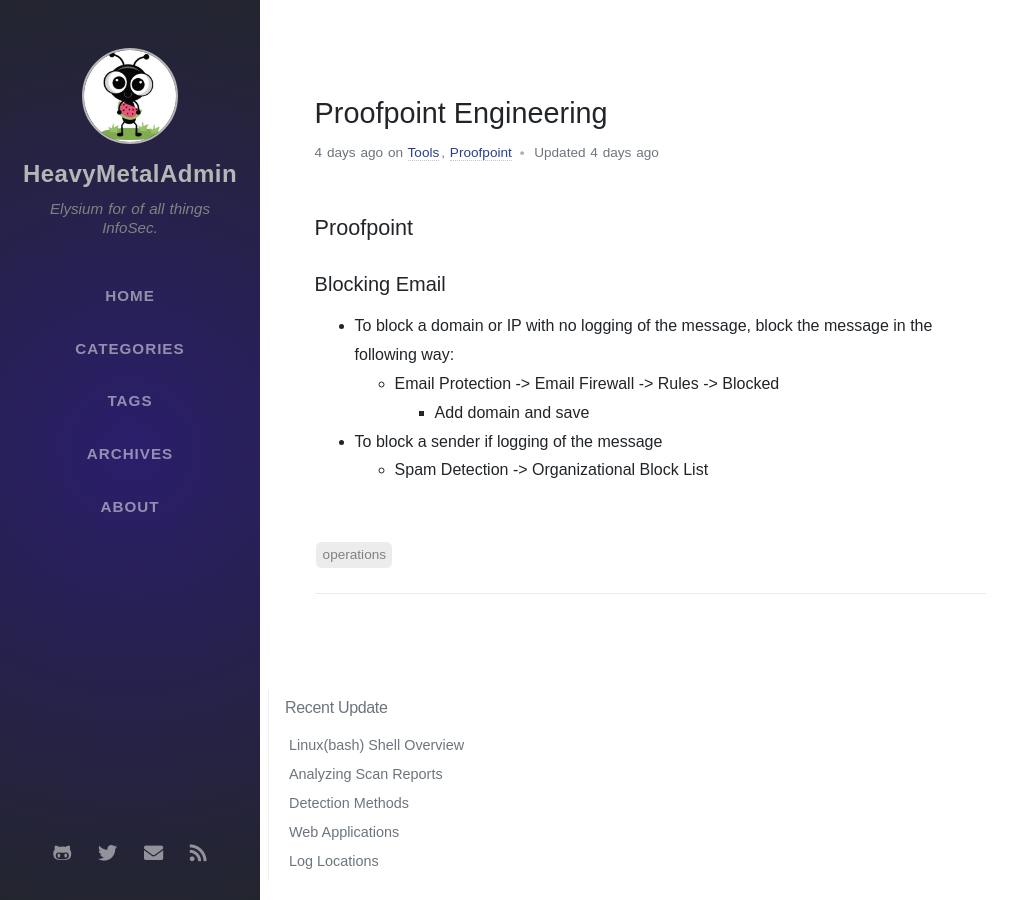
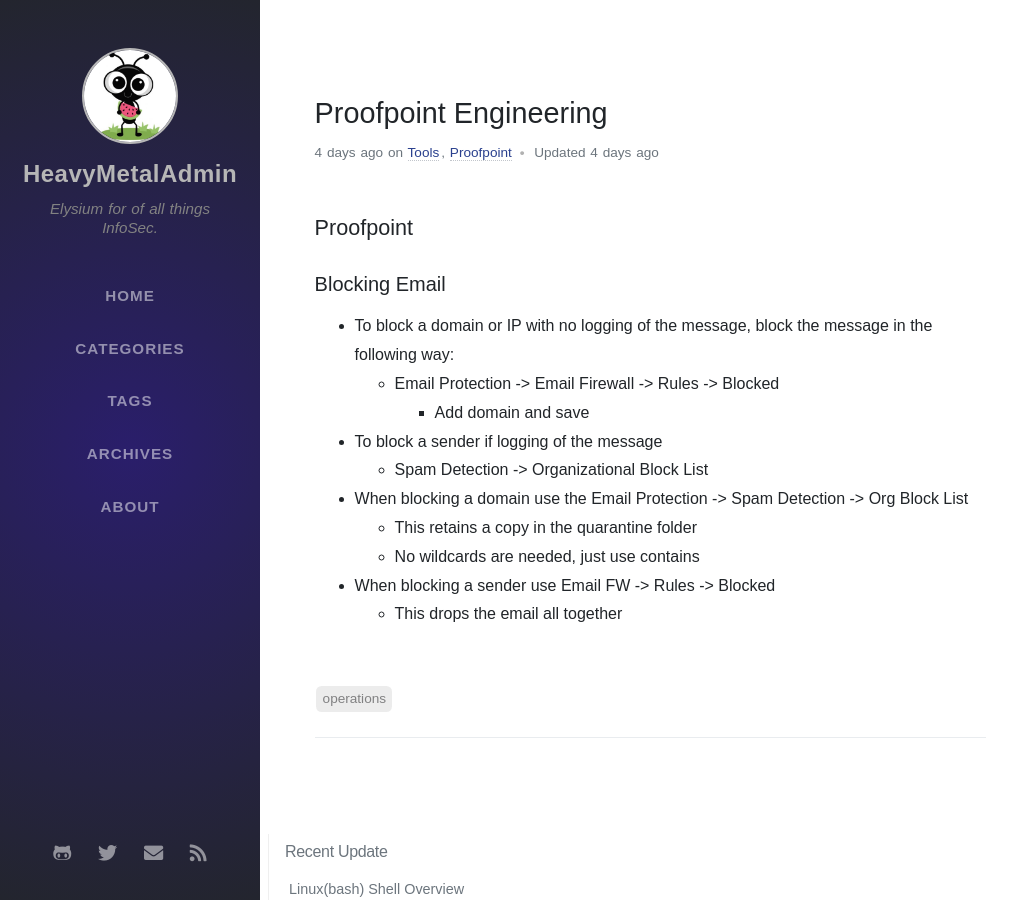
Before and after one commit to HeavyMetalAdmin/HeavyMetalAdmin.github.io, a Jekyll site: the page built from _posts/2020-01-24-proofpoint.md, in a window 1280 px wide and 900 px high. Shown: the whole window, without its empty margins (0-1031 px from the left). Built offline with Jekyll 4.4.1, drawn with Linux system fonts in a browser that asks for light colours; nearby versions of some CDN libraries; some web fonts are replaced; comment, search, counter and statistics services are not loaded.

Commit message:
PP addition

```diff
--- a/_posts/2020-01-24-proofpoint.md
+++ b/_posts/2020-01-24-proofpoint.md
@@ -15,3 +15,10 @@ seo:
     - Add domain and save
 - To block a sender if logging of the message
   - Spam Detection -> Organizational Block List
+
+- When blocking a domain use the Email Protection -> Spam Detection -> Org
+Block List
+  - This retains a copy in the quarantine folder
+  - No wildcards are needed, just use contains
+- When blocking a sender use Email FW -> Rules -> Blocked
+  - This drops the email all together
```
